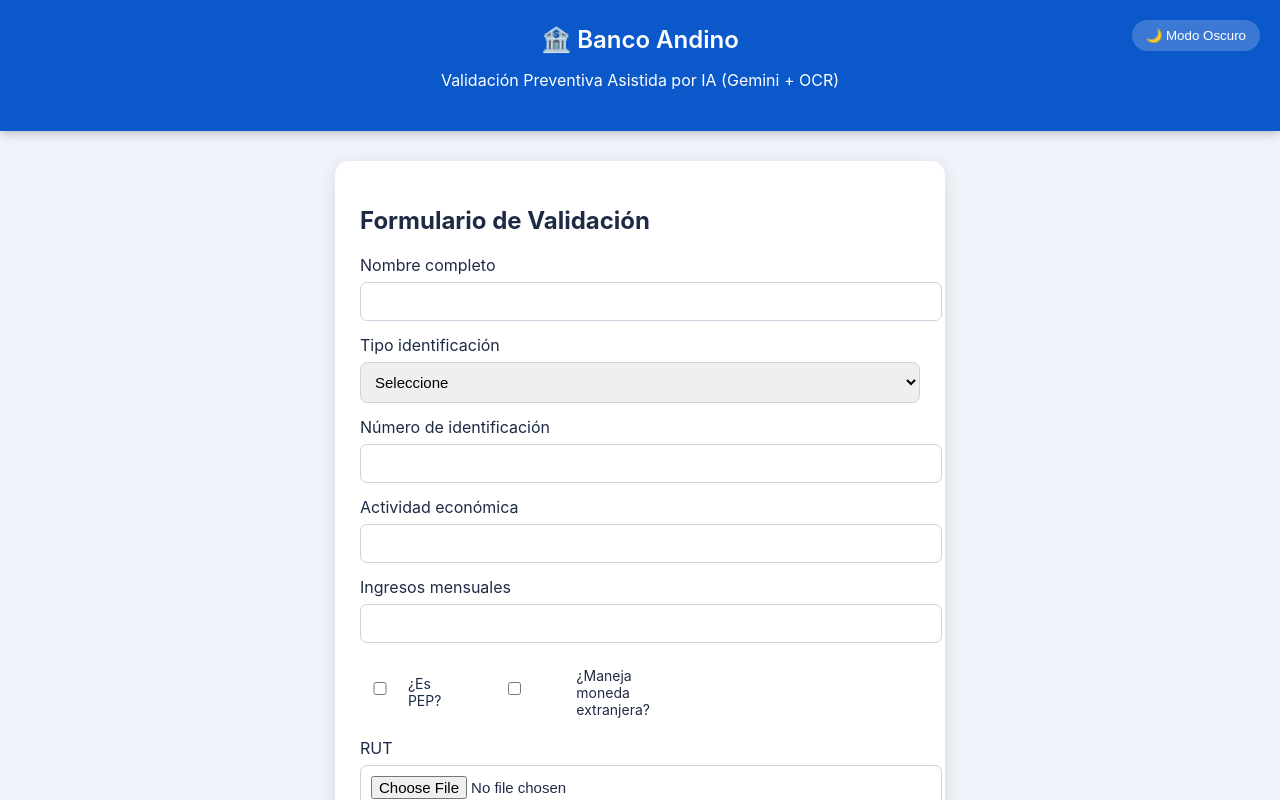
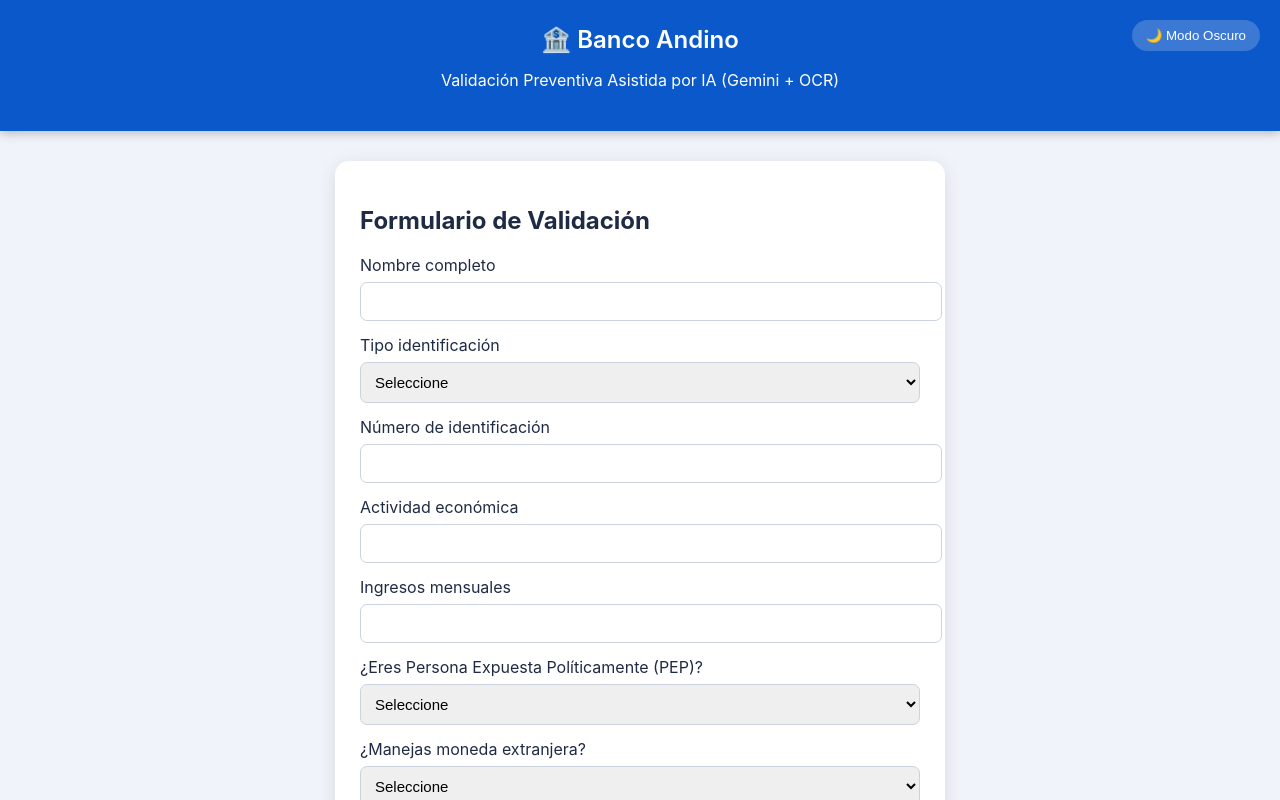
Before and after one commit to loopi346/Junta, a React (Vite) app in the folder demo/frontend/: page / in a window 1280 px wide. Shown: the top 800 px of the page. Built offline with nearby package versions, Linux system fonts and the light colour scheme.

Commit message:
Cambio en el Frontend

```diff
--- a/demo/frontend/src/App.css
+++ b/demo/frontend/src/App.css
@@ -65,20 +65,6 @@ select {
   border-radius: 7px;
   border: 1px solid #cbd3e1;
   font-size: 15px;
-}
-
-.checkbox-row {
-  display: flex;
-  gap: 20px;
-  margin: 10px 0 20px;
-  flex-wrap: wrap;
-}
-
-.checkbox-item {
-  display: flex;
-  align-items: center;
-  gap: 8px;
-  font-size: 14px;
 }
 
 .btn {
--- a/demo/frontend/src/App.jsx
+++ b/demo/frontend/src/App.jsx
@@ -7,8 +7,8 @@ function App() {
   const [loadingStep, setLoadingStep] = useState(0);
   const [darkMode, setDarkMode] = useState(false);
   const [errors, setErrors] = useState({});
-  const [pep, setPep] = useState(false);
-  const [monedaExtranjera, setMonedaExtranjera] = useState(false);
+  const [pep, setPep] = useState("");
+  const [monedaExtranjera, setMonedaExtranjera] = useState("");
 
   const pasos = [
     "📄 Cargando documentos…",
@@ -27,6 +27,8 @@ function App() {
     if (!data.get("numeroIdentificacion")) errs.numeroIdentificacion = "Numero requerido.";
     if (!data.get("actividadEconomica")) errs.actividadEconomica = "Ingrese actividad.";
     if (!data.get("ingresosMensuales")) errs.ingresosMensuales = "Ingrese ingresos.";
+    if (!data.get("esPEP")) errs.esPEP = "Selecciona si eres PEP.";
+    if (!data.get("manejaMonedaExtranjera")) errs.manejaMonedaExtranjera = "Selecciona si manejas moneda extranjera.";
     return errs;
   };
 
@@ -46,8 +48,8 @@ function App() {
   const enviar = async (e) => {
     e.preventDefault();
     const formData = new FormData(e.target);
-    formData.set("esPEP", pep ? "true" : "false");
-    formData.set("manejaMonedaExtranjera", monedaExtranjera ? "true" : "false");
+    formData.set("esPEP", pep);
+    formData.set("manejaMonedaExtranjera", monedaExtranjera);
     const errs = validarFormulario(formData);
     setErrors(errs);
     if (Object.keys(errs).length > 0) return;
@@ -184,26 +186,31 @@ function App() {
           <input type="number" name="ingresosMensuales" />
           {errors.ingresosMensuales && <p className="error">{errors.ingresosMensuales}</p>}
 
-          <div className="checkbox-row">
-            <label className="checkbox-item">
-              <input
-                type="checkbox"
-                name="esPEP"
-                checked={pep}
-                onChange={(event) => setPep(event.target.checked)}
-              />
-              ¿Es PEP?
-            </label>
-            <label className="checkbox-item">
-              <input
-                type="checkbox"
-                name="manejaMonedaExtranjera"
-                checked={monedaExtranjera}
-                onChange={(event) => setMonedaExtranjera(event.target.checked)}
-              />
-              ¿Maneja moneda extranjera?
-            </label>
-          </div>
+          <label>¿Eres Persona Expuesta Políticamente (PEP)?</label>
+          <select
+            name="esPEP"
+            value={pep}
+            onChange={(event) => setPep(event.target.value)}
+          >
+            <option value="">Seleccione</option>
+            <option value="true">Sí</option>
+            <option value="false">No</option>
+          </select>
+          {errors.esPEP && <p className="error">{errors.esPEP}</p>}
+
+          <label>¿Manejas moneda extranjera?</label>
+          <select
+            name="manejaMonedaExtranjera"
+            value={monedaExtranjera}
+            onChange={(event) => setMonedaExtranjera(event.target.value)}
+          >
+            <option value="">Seleccione</option>
+            <option value="true">Sí</option>
+            <option value="false">No</option>
+          </select>
+          {errors.manejaMonedaExtranjera && (
+            <p className="error">{errors.manejaMonedaExtranjera}</p>
+          )}
 
           <label>RUT</label>
           <input type="file" name="rut" />
```
